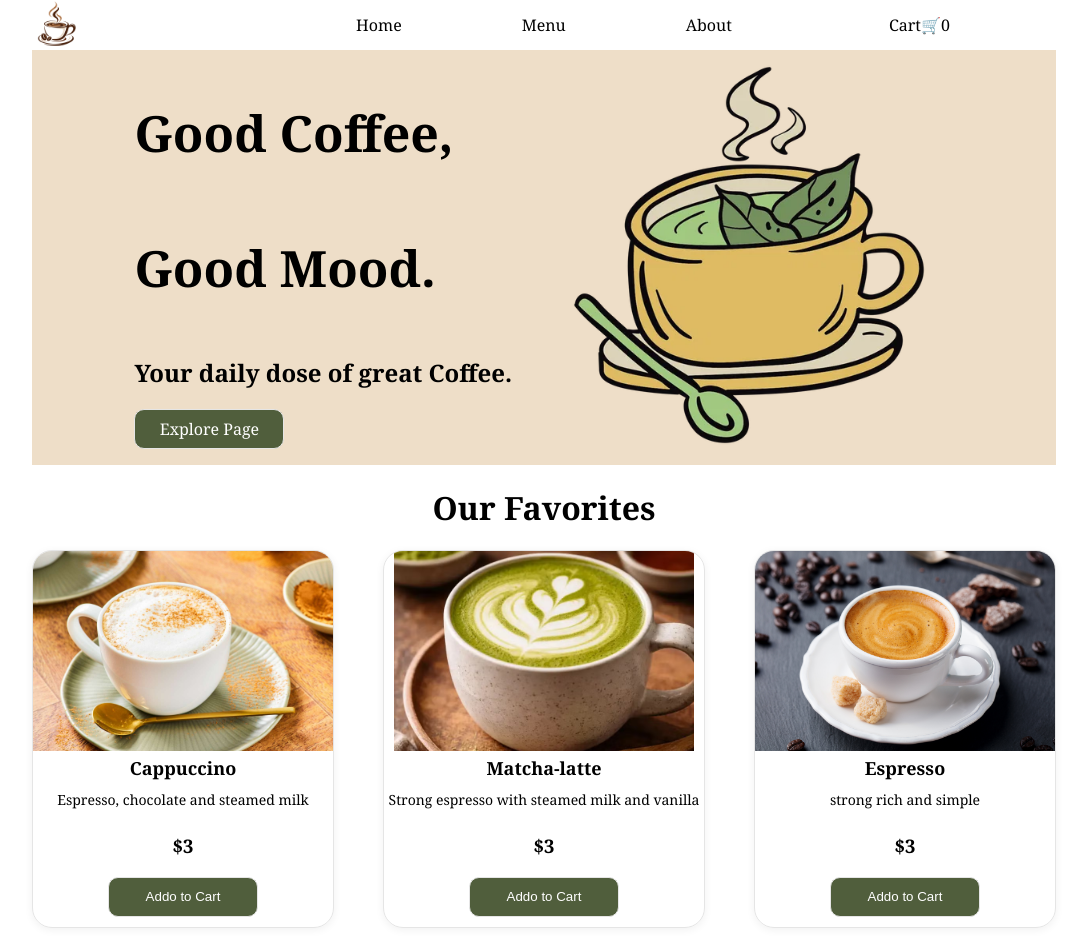
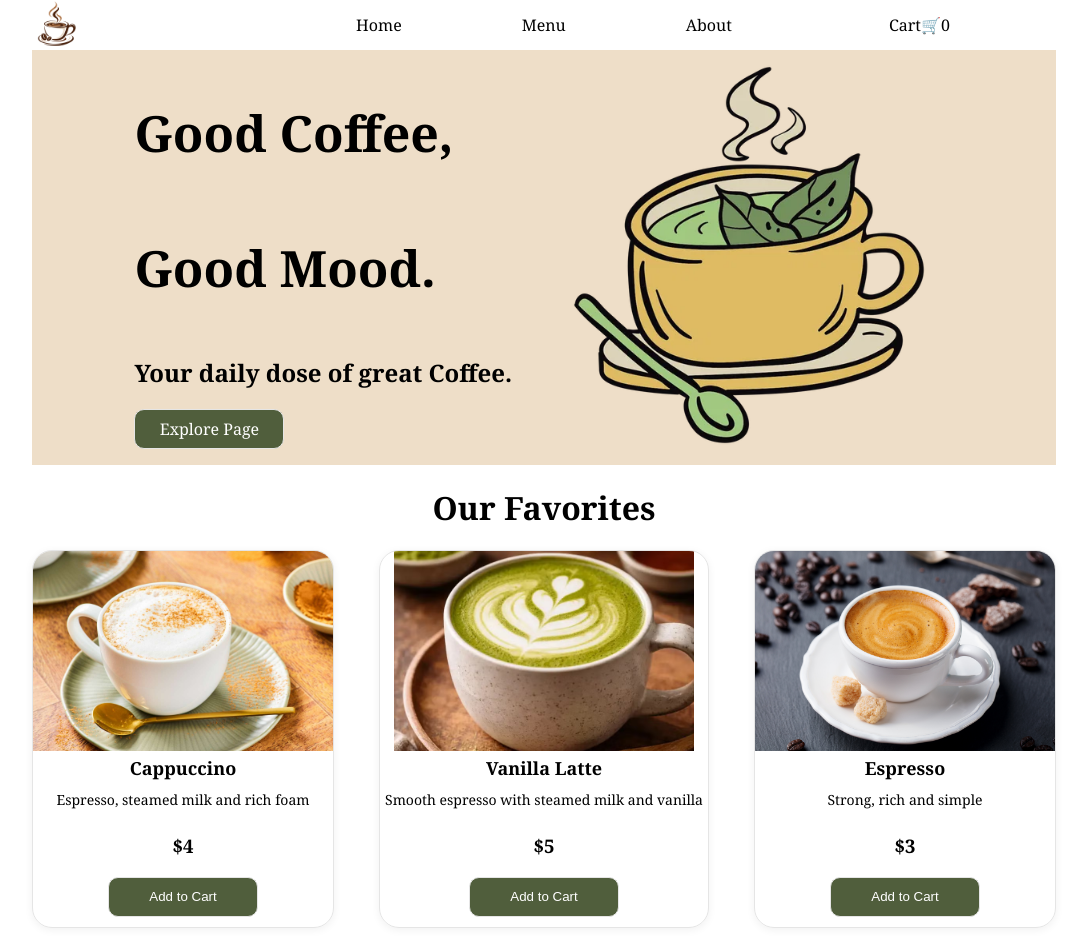
Before and after one commit to piyush-gif/allInOne, a React (Vite) app in the folder my-app/: page / in a window 1280 px wide. Shown: the top 952 px of the page, without its empty margins (96-1183 px from the left). Built offline with nearby package versions, Linux system fonts and the light colour scheme.

Commit message:
shared data

```diff
--- a/my-app/src/Cart.jsx
+++ b/my-app/src/Cart.jsx
@@ -1,12 +1,18 @@
 import CheckoutCard from "./components/CheckoutCard";
+import CheckoutTotal from "./components/CheckoutTotal";
 const Cart = ({ cart, setCart }) => {
   return (
     <div>
       <div className="order-div">
         <div>Your Order</div>
-        <div className="order-list">
-          <CheckoutCard cart={cart} setCart={setCart} />
-        </div>
+        {cart.length === 0 ? (
+          <h2>Your Cart is Empty</h2>
+        ) : (
+          <div className="order-list">
+            <CheckoutCard cart={cart} setCart={setCart} />
+            <CheckoutTotal cart={cart} setCart={setCart} />
+          </div>
+        )}
       </div>
     </div>
   );
--- a/my-app/src/Homepage.jsx
+++ b/my-app/src/Homepage.jsx
@@ -6,37 +6,9 @@ import cappi from "./assets/cappuccino.jpg";
 import latte from "./assets/matcha-latte.jpg.avif";
 import espresso from "./assets/espresso.jpg";
 import { Link } from "react-router-dom";
+import { menuData } from "./data/storage";
 const Homepage = ({ cart, setCart }) => {
-  const storage = [
-    {
-      img: cappi,
-      name: "Cappuccino",
-      description: "Espresso, chocolate and steamed milk",
-      price: 3,
-      category: "coffee",
-      id: 1,
-      quantity: 0,
-    },
-    {
-      img: latte,
-      name: "Matcha-latte",
-      description: "Strong espresso with steamed milk and vanilla",
-      price: 3,
-      category: "coffee",
-      id: 2,
-      quantity: 0,
-    },
-    {
-      img: espresso,
-      name: "Espresso",
-      description: "strong rich and simple",
-      price: 3,
-      category: "coffee",
-      id: 3,
-      quantity: 0,
-    },
-  ];
-
+  const menuItems = menuData.slice(0, 3).map((items) => items);
   return (
     <div>
       <div className="Homepage-container">
@@ -44,7 +16,7 @@ const Homepage = ({ cart, setCart }) => {
           <div className="hero-text-container">
             <h1>Good Coffee,</h1>
             <h1>Good Mood.</h1>
-            <h2> Your daily dose of great Coffee.</h2>
+            <h2>Your daily dose of great Coffee.</h2>
             <Link className="link-coco" to="/menu">
               Explore Page
             </Link>
@@ -58,7 +30,7 @@ const Homepage = ({ cart, setCart }) => {
         <h1>Our Favorites</h1>
         <div className="mid-container">
           <div className="card-container">
-            <CoffeeCards storage={storage} cart={cart} setCart={setCart} />
+            <CoffeeCards storage={menuItems} cart={cart} setCart={setCart} />
           </div>
         </div>
       </div>
--- a/my-app/src/Menu.jsx
+++ b/my-app/src/Menu.jsx
@@ -1,117 +1,108 @@
 import CoffeeCards from "./components/CoffeeCards";
-import cappi from "./assets/cappuccino.jpg";
-import latte from "./assets/matcha-latte.jpg.avif";
-import espresso from "./assets/espresso.jpg";
 import "./styling/Menu.css";
 import Footer from "./components/Footer";
 import { useState } from "react";
-import americano from "./assets/americano.jpg";
-import mocha from "./assets/mocha.jpg";
-import macchiato from "./assets/macchiato.jpg";
-import flatWhite from "./assets/white-flat.jpg";
-import coldBrew from "./assets/cold-brew.jpg";
-import matcha from "./assets/matcha-latte.jpg";
-import caramelLatte from "./assets/caramel-latte.jpg";
+import { menuData } from "./data/storage.js";
 const Menu = ({ cart, setCart }) => {
-  const menu = [
-    {
-      img: cappi,
-      name: "Cappuccino",
-      description: "Espresso, steamed milk and rich foam",
-      price: 4,
-      category: "coffee",
-      id: 1,
-      quantity: 0,
-    },
-    {
-      img: latte,
-      name: "Vanilla Latte",
-      description: "Smooth espresso with steamed milk and vanilla",
-      price: 5,
-      category: "coffee",
-      id: 2,
-      quantity: 0,
-    },
-    {
-      img: espresso,
-      name: "Espresso",
-      description: "Strong, rich and simple",
-      price: 3,
-      category: "coffee",
-      id: 3,
-      quantity: 0,
-    },
-    {
-      img: americano,
-      name: "Americano",
-      description: "Espresso with hot water for a smooth finish",
-      price: 4,
-      category: "coffee",
-      id: 4,
-      quantity: 0,
-    },
-    {
-      img: mocha,
-      name: "Mocha",
-      description: "Espresso, chocolate and steamed milk",
-      price: 5,
-      category: "coffee",
-      id: 5,
-      quantity: 0,
-    },
-    {
-      img: macchiato,
-      name: "Macchiato",
-      description: "Espresso topped with a small amount of foam",
-      price: 4,
-      category: "coffee",
-      id: 6,
-      quantity: 0,
-    },
-    {
-      img: flatWhite,
-      name: "Flat White",
-      description: "Rich espresso with velvety steamed milk",
-      price: 5,
-      category: "coffee",
-      id: 7,
-      quantity: 0,
-    },
-    {
-      img: coldBrew,
-      name: "Cold Brew",
-      description: "Slow brewed coffee served chilled and smooth",
-      price: 5,
-      category: "cold drinks",
-      id: 8,
-      quantity: 0,
-    },
-    {
-      img: matcha,
-      name: "Matcha Latte",
-      description: "Creamy matcha blended with smooth steamed milk",
-      price: 5,
-      category: "tea",
-      id: 9,
-      quantity: 0,
-    },
-    {
-      img: caramelLatte,
-      name: "Caramel Latte",
-      description: "Espresso, steamed milk and sweet caramel",
-      price: 6,
-      category: "coffee",
-      id: 10,
-      quantity: 0,
-    },
-  ];
+  // const menu = [
+  //   {
+  //     img: cappi,
+  //     name: "Cappuccino",
+  //     description: "Espresso, steamed milk and rich foam",
+  //     price: 4,
+  //     category: "coffee",
+  //     id: 1,
+  //     quantity: 0,
+  //   },
+  //   {
+  //     img: latte,
+  //     name: "Vanilla Latte",
+  //     description: "Smooth espresso with steamed milk and vanilla",
+  //     price: 5,
+  //     category: "coffee",
+  //     id: 2,
+  //     quantity: 0,
+  //   },
+  //   {
+  //     img: espresso,
+  //     name: "Espresso",
+  //     description: "Strong, rich and simple",
+  //     price: 3,
+  //     category: "coffee",
+  //     id: 3,
+  //     quantity: 0,
+  //   },
+  //   {
+  //     img: americano,
+  //     name: "Americano",
+  //     description: "Espresso with hot water for a smooth finish",
+  //     price: 4,
+  //     category: "coffee",
+  //     id: 4,
+  //     quantity: 0,
+  //   },
+  //   {
+  //     img: mocha,
+  //     name: "Mocha",
+  //     description: "Espresso, chocolate and steamed milk",
+  //     price: 5,
+  //     category: "coffee",
+  //     id: 5,
+  //     quantity: 0,
+  //   },
+  //   {
+  //     img: macchiato,
+  //     name: "Macchiato",
+  //     description: "Espresso topped with a small amount of foam",
+  //     price: 4,
+  //     category: "coffee",
+  //     id: 6,
+  //     quantity: 0,
+  //   },
+  //   {
+  //     img: flatWhite,
+  //     name: "Flat White",
+  //     description: "Rich espresso with velvety steamed milk",
+  //     price: 5,
+  //     category: "coffee",
+  //     id: 7,
+  //     quantity: 0,
+  //   },
+  //   {
+  //     img: coldBrew,
+  //     name: "Cold Brew",
+  //     description: "Slow brewed coffee served chilled and smooth",
+  //     price: 5,
+  //     category: "cold drinks",
+  //     id: 8,
+  //     quantity: 0,
+  //   },
+  //   {
+  //     img: matcha,
+  //     name: "Matcha Latte",
+  //     description: "Creamy matcha blended with smooth steamed milk",
+  //     price: 5,
+  //     category: "tea",
+  //     id: 9,
+  //     quantity: 0,
+  //   },
+  //   {
+  //     img: caramelLatte,
+  //     name: "Caramel Latte",
+  //     description: "Espresso, steamed milk and sweet caramel",
+  //     price: 6,
+  //     category: "coffee",
+  //     id: 10,
+  //     quantity: 0,
+  //   },
+  // ];
   const [currentPage, setCurrentPage] = useState(1);
   const [category, setCategory] = useState("all");
 
   const filteredItems =
     category === "all"
-      ? menu
-      : menu.filter((item) => item.category === category);
+      ? menuData
+      : menuData.filter((item) => item.category === category);
   const itemsPerPage = 8;
   const startIndex = (currentPage - 1) * itemsPerPage;
   const currentItems = filteredItems.slice(
--- /dev/null
+++ b/my-app/src/components/CheckoutTotal.jsx
@@ -0,0 +1,35 @@
+const CheckoutTotal = ({ cart, setCart }) => {
+  const subtotal = cart.reduce(
+    (total, item) => total + item.price * item.quantity,
+    0,
+  );
+
+  const tax = subtotal * 0.1;
+  const total = subtotal + tax;
+
+  const handleCheckout = () => {
+    alert("Order has been placed!");
+    setCart([]);
+  };
+  return (
+    <>
+      <div className="checkout-total">
+        <h1>Subtotal</h1>
+        <p>${subtotal.toFixed(2)}</p>
+
+        <h3>Tax (10%)</h3>
+        <p>${tax.toFixed(2)}</p>
+
+        <hr />
+
+        <h1>Total</h1>
+        <h1>${total.toFixed(2)}</h1>
+        <button className="coco-button" onClick={handleCheckout}>
+          Checkout
+        </button>
+      </div>
+    </>
+  );
+};
+
+export default CheckoutTotal;
--- a/my-app/src/components/CoffeeCards.jsx
+++ b/my-app/src/components/CoffeeCards.jsx
@@ -1,4 +1,3 @@
-import { useState } from "react";
 const CoffeeCards = ({ storage, cart, setCart }) => {
   const addToCart = (items) => {
     const updatedCart = cart.find((item) => item.id === items.id);
@@ -23,7 +22,7 @@ const CoffeeCards = ({ storage, cart, setCart }) => {
           <p>{items.description}</p>
           <h3>${items.price}</h3>
           <button className="coco-button" onClick={() => addToCart(items)}>
-            Addo to Cart
+            Add to Cart
           </button>
         </div>
       ))}
--- /dev/null
+++ b/my-app/src/data/storage.js
@@ -0,0 +1,103 @@
+import americano from "../assets/americano.jpg";
+import mocha from "../assets/mocha.jpg";
+import macchiato from "../assets/macchiato.jpg";
+import flatWhite from "../assets/white-flat.jpg";
+import coldBrew from "../assets/cold-brew.jpg";
+import matcha from "../assets/matcha-latte.jpg";
+import caramelLatte from "../assets/caramel-latte.jpg";
+import cappi from "../assets/cappuccino.jpg";
+import latte from "../assets/matcha-latte.jpg.avif";
+import espresso from "../assets/espresso.jpg";
+
+export const menuData = [
+    {
+      img: cappi,
+      name: "Cappuccino",
+      description: "Espresso, steamed milk and rich foam",
+      price: 4,
+      category: "coffee",
+      id: 1,
+      quantity: 0,
+    },
+    {
+      img: latte,
+      name: "Vanilla Latte",
+      description: "Smooth espresso with steamed milk and vanilla",
+      price: 5,
+      category: "coffee",
+      id: 2,
+      quantity: 0,
+    },
+    {
+      img: espresso,
+      name: "Espresso",
+      description: "Strong, rich and simple",
+      price: 3,
+      category: "coffee",
+      id: 3,
+      quantity: 0,
+    },
+    {
+      img: americano,
+      name: "Americano",
+      description: "Espresso with hot water for a smooth finish",
+      price: 4,
+      category: "coffee",
+      id: 4,
+      quantity: 0,
+    },
+    {
+      img: mocha,
+      name: "Mocha",
+      description: "Espresso, chocolate and steamed milk",
+      price: 5,
+      category: "coffee",
+      id: 5,
+      quantity: 0,
+    },
+    {
+      img: macchiato,
+      name: "Macchiato",
+      description: "Espresso topped with a small amount of foam",
+      price: 4,
+      category: "coffee",
+      id: 6,
+      quantity: 0,
+    },
+    {
+      img: flatWhite,
+      name: "Flat White",
+      description: "Rich espresso with velvety steamed milk",
+      price: 5,
+      category: "coffee",
+      id: 7,
+      quantity: 0,
+    },
+    {
+      img: coldBrew,
+      name: "Cold Brew",
+      description: "Slow brewed coffee served chilled and smooth",
+      price: 5,
+      category: "cold drinks",
+      id: 8,
+      quantity: 0,
+    },
+    {
+      img: matcha,
+      name: "Matcha Latte",
+      description: "Creamy matcha blended with smooth steamed milk",
+      price: 5,
+      category: "tea",
+      id: 9,
+      quantity: 0,
+    },
+    {
+      img: caramelLatte,
+      name: "Caramel Latte",
+      description: "Espresso, steamed milk and sweet caramel",
+      price: 6,
+      category: "coffee",
+      id: 10,
+      quantity: 0,
+    },
+  ];
```
Also changed, not shown: my-app/src/components/CheckoutCard.jsx (+0 -22 lines).
